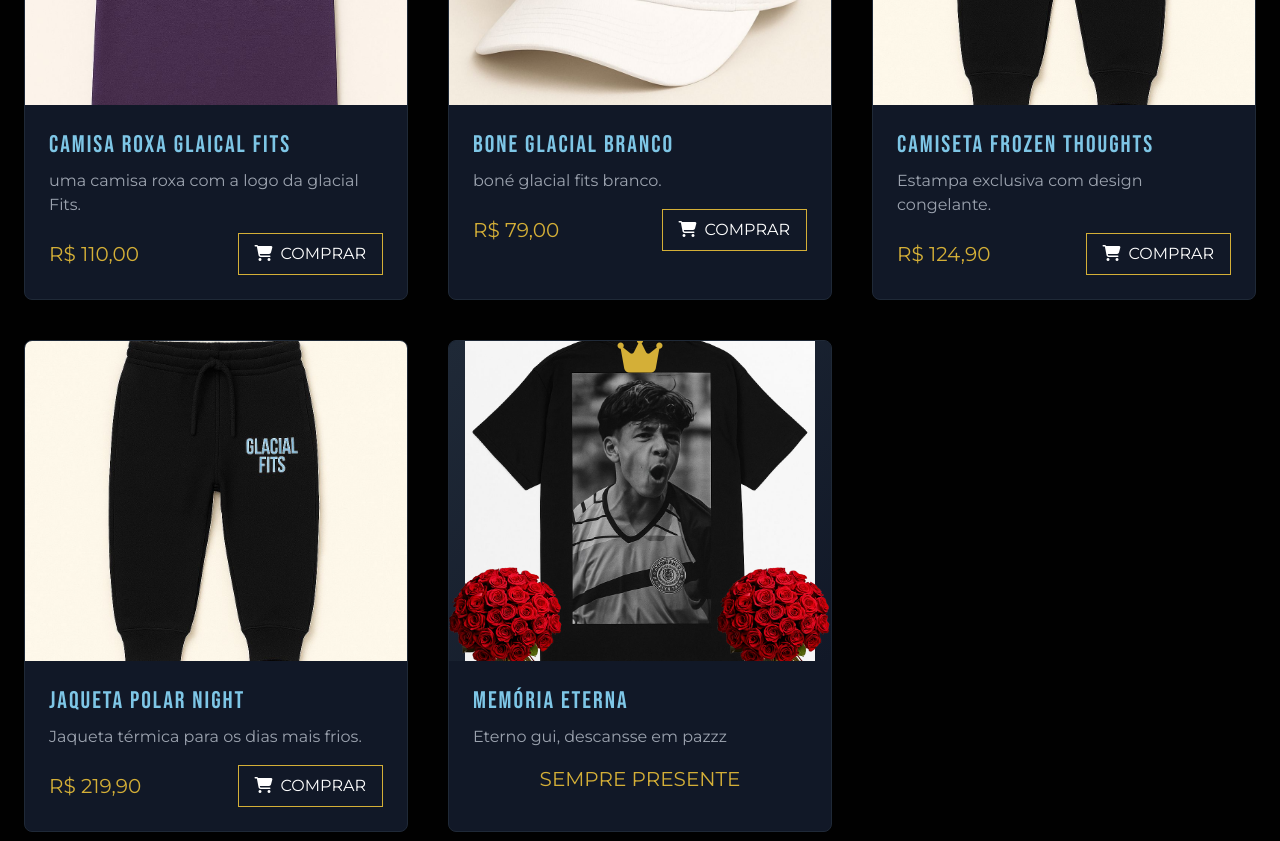
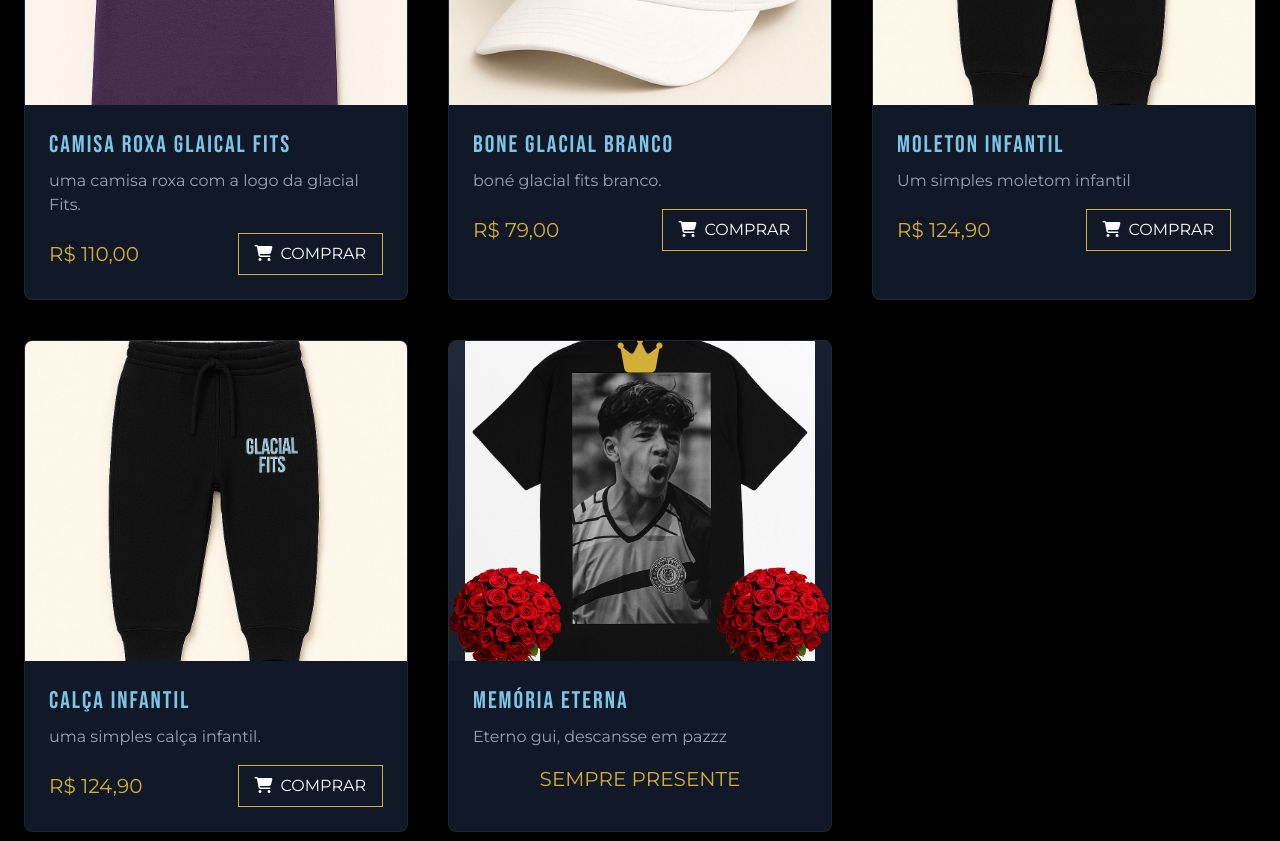
Before and after one commit to KiwiMan2210/GlacialFits, a plain HTML site: page index.html in a window 1280 px wide. Shown: the part 3780-4621 px from the top of the page. Drawn offline with nearby package versions, Linux system fonts and the light colour scheme.

Commit message:
Update index.html

```diff
--- a/index.html
+++ b/index.html
@@ -503,8 +503,8 @@
         </div>
     </div>
     <div class="p-6">
-        <h3 class="title-font text-2xl glacial-text mb-2">CAMISETA FROZEN THOUGHTS</h3>
-        <p class="text-gray-400 mb-4">Estampa exclusiva com design congelante.</p>
+        <h3 class="title-font text-2xl glacial-text mb-2">moleton infantil</h3>
+        <p class="text-gray-400 mb-4">Um simples moletom infantil</p>
         <div class="flex justify-between items-center">
             <span class="text-xl gold-text">R$ 124,90</span>
             <button class="px-4 py-2 border border-gold text-gold hover:bg-gold hover:text-black transition duration-300">
@@ -523,10 +523,10 @@
         </div>
     </div>
     <div class="p-6">
-        <h3 class="title-font text-2xl glacial-text mb-2">JAQUETA POLAR NIGHT</h3>
-        <p class="text-gray-400 mb-4">Jaqueta térmica para os dias mais frios.</p>
+        <h3 class="title-font text-2xl glacial-text mb-2">calça infantil</h3>
+        <p class="text-gray-400 mb-4">uma simples calça infantil.</p>
         <div class="flex justify-between items-center">
-            <span class="text-xl gold-text">R$ 219,90</span>
+            <span class="text-xl gold-text">R$ 124,90</span>
             <button class="px-4 py-2 border border-gold text-gold hover:bg-gold hover:text-black transition duration-300">
                 <i class="fas fa-shopping-cart mr-2"></i>COMPRAR
             </button>
```
